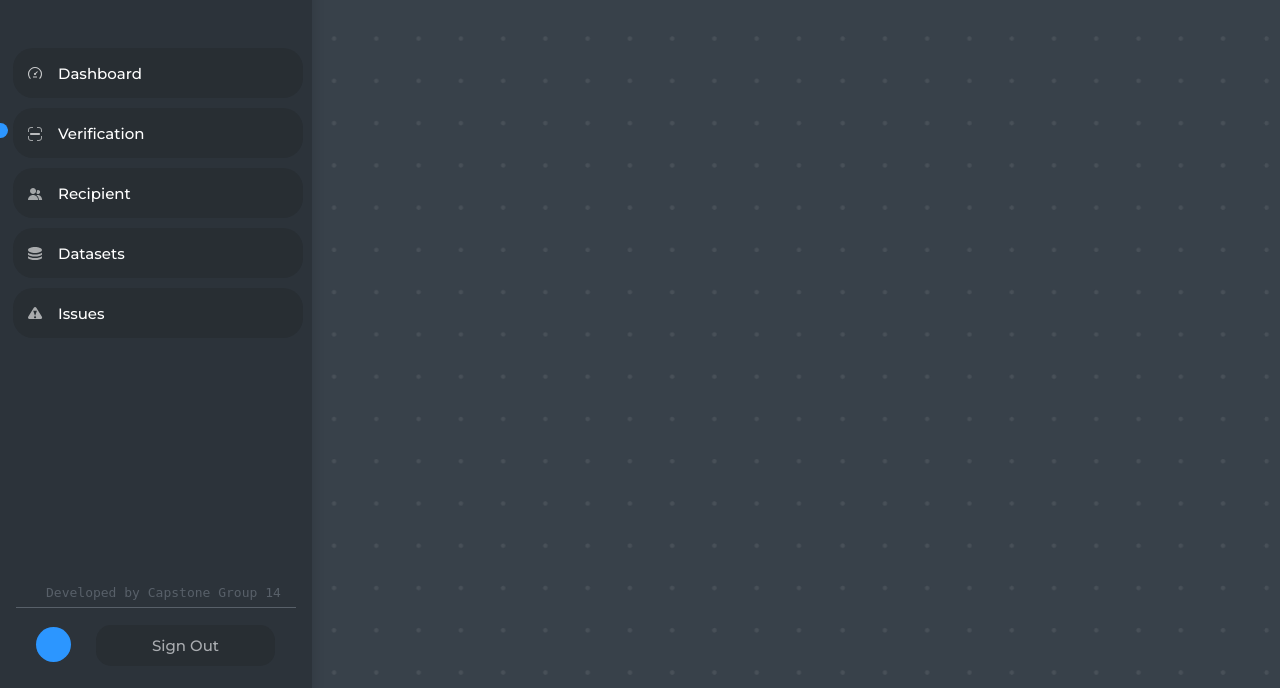
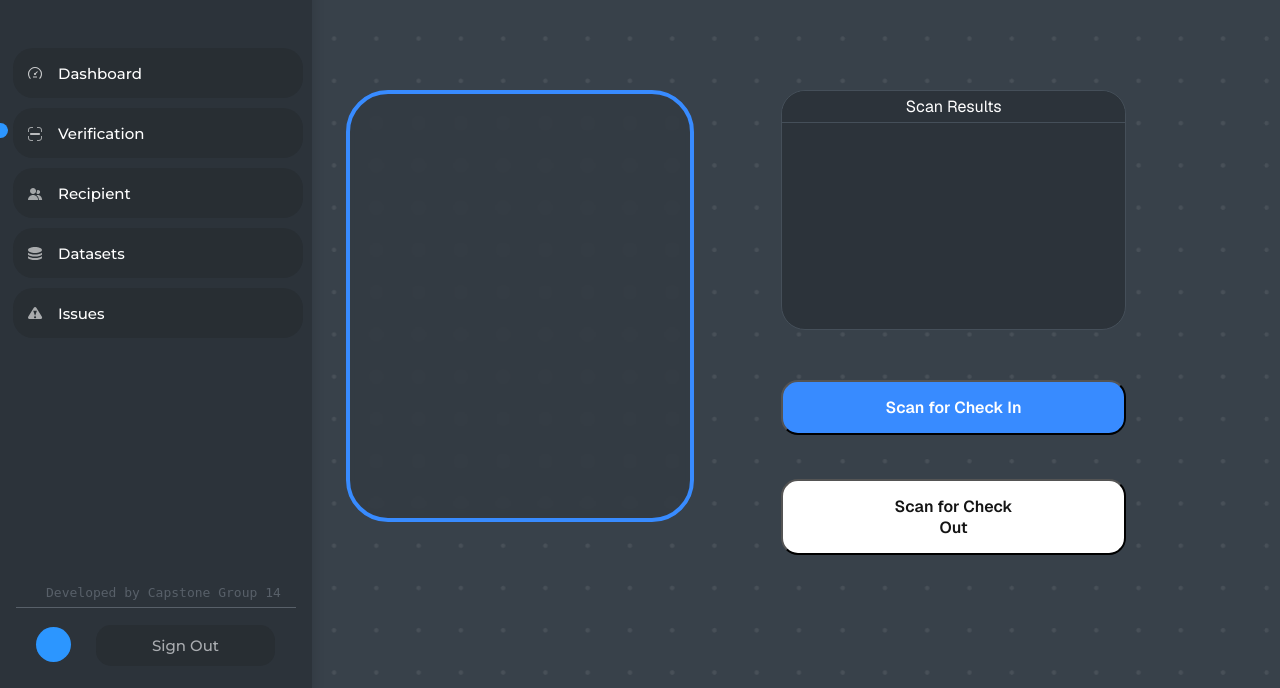
Before and after one commit to Shashank-Bharti/Dormease, a Flask app: template templates/verify.html in a window 1280 px wide. Shown: the part 112-800 px from the top of the page. Run offline with Flask 3, Linux system fonts and the light colour scheme; the template is opened without the code that fills it, so the values that code supplies are empty.

Commit message:
add verify html

```diff
--- a/templates/verify.html
+++ b/templates/verify.html
@@ -1,5 +1,8 @@
 {% extends "dashboard.html" %}
 {% block title %}Verification{% endblock %}
+{% block styles%}
+{{ super() }} <link rel="stylesheet" href="{{url_for('static', filename='css/verify.css')}}">
+{% endblock %}
 
 {% block hidden%}
 class = 'welcome'
@@ -11,8 +14,19 @@ class = 'welcome'
     class="pointer-on"
 {% endblock %}
 {% block content %}
+<div class="scanner-div">
+
+</div>
+<div class="scan-results">
+    <span class="top-header">Scan Results</span>
+
+</div>
+<div class="verify-controls">
+   <button class="check-in-btn " id="check-in">Scan for Check In</button>
+   <button class="check-out-btn" id="check-out">Scan for Check Out</button>
+</div>
+
 {%endblock%}
-
 {% block scripts%}
 {{ super() }}
 
```
